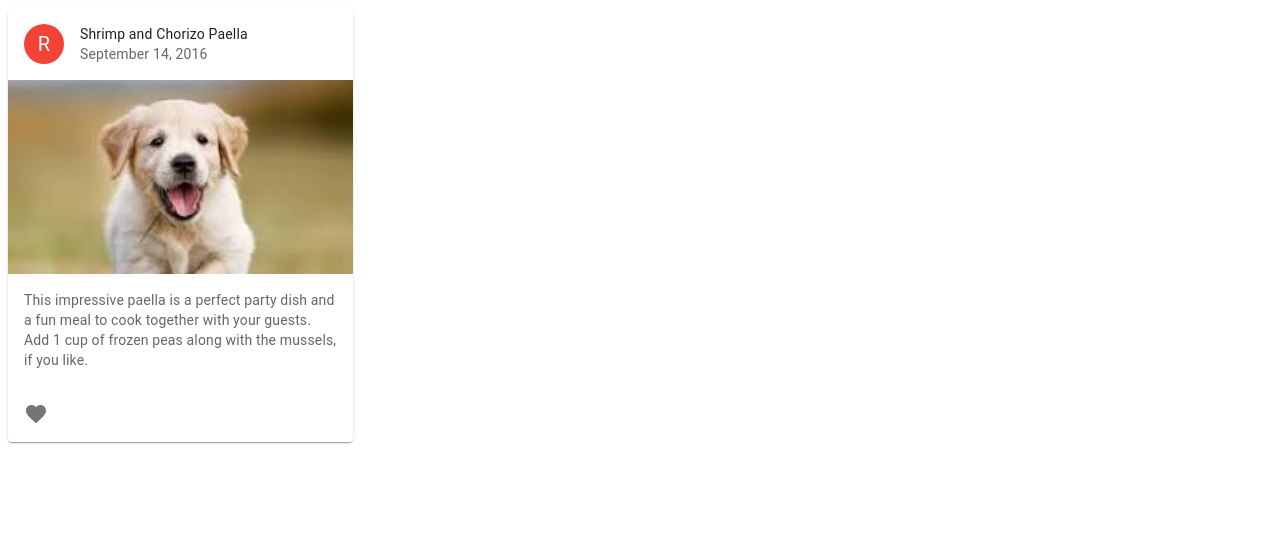
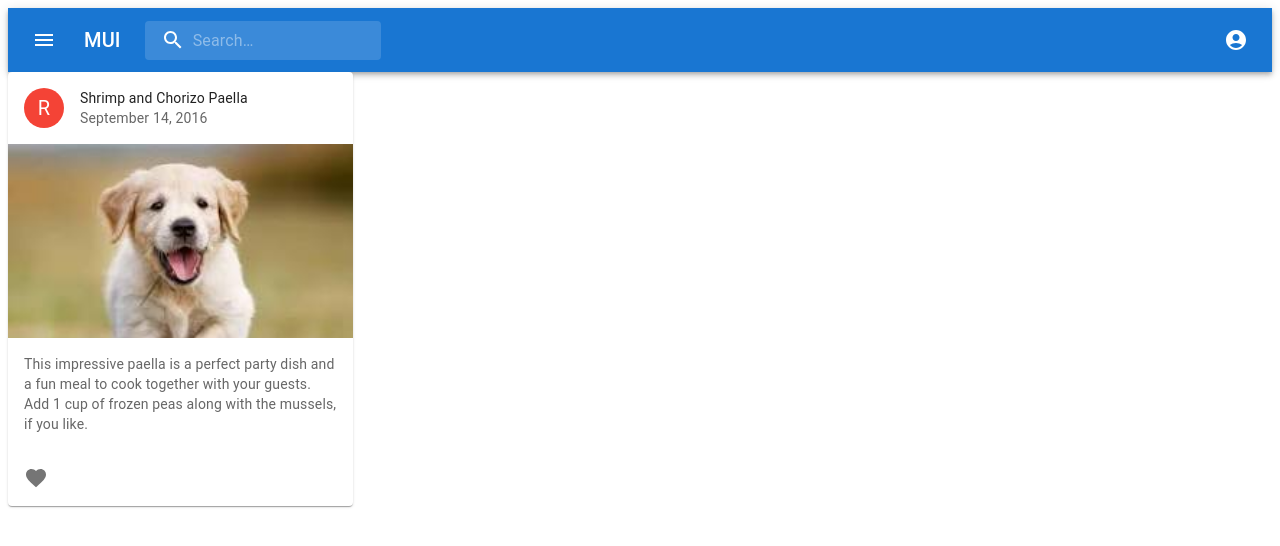
Before and after one commit to jaykumar286/Social_Media_App, a React (Vite) app: page / in a window 1280 px wide. Shown: the top 546 px of the page. Built offline with nearby package versions, Linux system fonts and the light colour scheme.

Commit message:
(feat):add the NavBar component

```diff
--- /dev/null
+++ b/src/components/NavBar/NavBar.jsx
@@ -0,0 +1,199 @@
+import * as React from 'react';
+import { styled, alpha } from '@mui/material/styles';
+import AppBar from '@mui/material/AppBar';
+import Box from '@mui/material/Box';
+import Toolbar from '@mui/material/Toolbar';
+import IconButton from '@mui/material/IconButton';
+import Typography from '@mui/material/Typography';
+import InputBase from '@mui/material/InputBase';
+import Badge from '@mui/material/Badge';
+import MenuItem from '@mui/material/MenuItem';
+import Menu from '@mui/material/Menu';
+import MenuIcon from '@mui/icons-material/Menu';
+import SearchIcon from '@mui/icons-material/Search';
+import AccountCircle from '@mui/icons-material/AccountCircle';
+import MailIcon from '@mui/icons-material/Mail';
+import NotificationsIcon from '@mui/icons-material/Notifications';
+import MoreIcon from '@mui/icons-material/MoreVert';
+
+const Search = styled('div')(({ theme }) => ({
+  position: 'relative',
+  borderRadius: theme.shape.borderRadius,
+  backgroundColor: alpha(theme.palette.common.white, 0.15),
+  '&:hover': {
+    backgroundColor: alpha(theme.palette.common.white, 0.25),
+  },
+  marginRight: theme.spacing(2),
+  marginLeft: 0,
+  width: '100%',
+  [theme.breakpoints.up('sm')]: {
+    marginLeft: theme.spacing(3),
+    width: 'auto',
+  },
+}));
+
+const SearchIconWrapper = styled('div')(({ theme }) => ({
+  padding: theme.spacing(0, 2),
+  height: '100%',
+  position: 'absolute',
+  pointerEvents: 'none',
+  display: 'flex',
+  alignItems: 'center',
+  justifyContent: 'center',
+}));
+
+const StyledInputBase = styled(InputBase)(({ theme }) => ({
+  color: 'inherit',
+  '& .MuiInputBase-input': {
+    padding: theme.spacing(1, 1, 1, 0),
+    // vertical padding + font size from searchIcon
+    paddingLeft: `calc(1em + ${theme.spacing(4)})`,
+    transition: theme.transitions.create('width'),
+    width: '100%',
+    [theme.breakpoints.up('md')]: {
+      width: '20ch',
+    },
+  },
+}));
+
+export default function NavBar() {
+  const [anchorEl, setAnchorEl] = React.useState(null);
+  const [mobileMoreAnchorEl, setMobileMoreAnchorEl] = React.useState(null);
+
+  const isMenuOpen = Boolean(anchorEl);
+  const isMobileMenuOpen = Boolean(mobileMoreAnchorEl);
+
+  const handleProfileMenuOpen = (event) => {
+    setAnchorEl(event.currentTarget);
+  };
+
+  const handleMobileMenuClose = () => {
+    setMobileMoreAnchorEl(null);
+  };
+
+  const handleMenuClose = () => {
+    setAnchorEl(null);
+    handleMobileMenuClose();
+  };
+
+  const handleMobileMenuOpen = (event) => {
+    setMobileMoreAnchorEl(event.currentTarget);
+  };
+
+  const menuId = 'primary-search-account-menu';
+  const renderMenu = (
+    <Menu
+      anchorEl={anchorEl}
+      anchorOrigin={{
+        vertical: 'top',
+        horizontal: 'right',
+      }}
+      id={menuId}
+      keepMounted
+      transformOrigin={{
+        vertical: 'top',
+        horizontal: 'right',
+      }}
+      open={isMenuOpen}
+      onClose={handleMenuClose}
+    >
+      <MenuItem onClick={handleMenuClose}>Profile</MenuItem>
+      <MenuItem onClick={handleMenuClose}>My account</MenuItem>
+    </Menu>
+  );
+
+  const mobileMenuId = 'primary-search-account-menu-mobile';
+  const renderMobileMenu = (
+    <Menu
+      anchorEl={mobileMoreAnchorEl}
+      anchorOrigin={{
+        vertical: 'top',
+        horizontal: 'right',
+      }}
+      id={mobileMenuId}
+      keepMounted
+      transformOrigin={{
+        vertical: 'top',
+        horizontal: 'right',
+      }}
+      open={isMobileMenuOpen}
+      onClose={handleMobileMenuClose}
+    >
+      <MenuItem onClick={handleProfileMenuOpen}>
+        <IconButton
+          size="large"
+          aria-label="account of current user"
+          aria-controls="primary-search-account-menu"
+          aria-haspopup="true"
+          color="inherit"
+        >
+          <AccountCircle />
+        </IconButton>
+        <p>Profile</p>
+      </MenuItem>
+    </Menu>
+  );
+
+  return (
+    <Box sx={{ flexGrow: 1 }}>
+      <AppBar position="static">
+        <Toolbar>
+          <IconButton
+            size="large"
+            edge="start"
+            color="inherit"
+            aria-label="open drawer"
+            sx={{ mr: 2 }}
+          >
+            <MenuIcon />
+          </IconButton>
+          <Typography
+            variant="h6"
+            noWrap
+            component="div"
+            sx={{ display: { xs: 'none', sm: 'block' } }}
+          >
+            MUI
+          </Typography>
+          <Search>
+            <SearchIconWrapper>
+              <SearchIcon />
+            </SearchIconWrapper>
+            <StyledInputBase
+              placeholder="Search…"
+              inputProps={{ 'aria-label': 'search' }}
+            />
+          </Search>
+          <Box sx={{ flexGrow: 1 }} />
+          <Box sx={{ display: { xs: 'none', md: 'flex' } }}>
+            <IconButton
+              size="large"
+              edge="end"
+              aria-label="account of current user"
+              aria-controls={menuId}
+              aria-haspopup="true"
+              onClick={handleProfileMenuOpen}
+              color="inherit"
+            >
+              <AccountCircle />
+            </IconButton>
+          </Box>
+          <Box sx={{ display: { xs: 'flex', md: 'none' } }}>
+            <IconButton
+              size="large"
+              aria-label="show more"
+              aria-controls={mobileMenuId}
+              aria-haspopup="true"
+              onClick={handleMobileMenuOpen}
+              color="inherit"
+            >
+              <MoreIcon />
+            </IconButton>
+          </Box>
+        </Toolbar>
+      </AppBar>
+      {renderMobileMenu}
+      {renderMenu}
+    </Box>
+  );
+}
--- a/src/components/SocialApp.jsx
+++ b/src/components/SocialApp.jsx
@@ -1,8 +1,10 @@
 import PostCard from "./PostCard"
+import NavBar from "./NavBar/NavBar"
 
 export default function SocialApp() {
   return (
     <div>
+        <NavBar/>
         <PostCard/>
     </div>
   )
```
